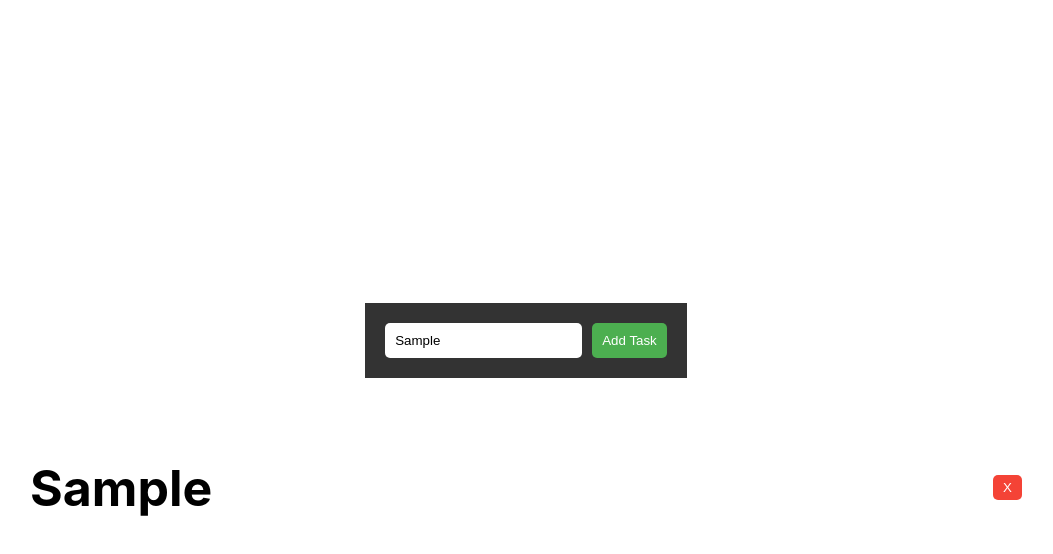
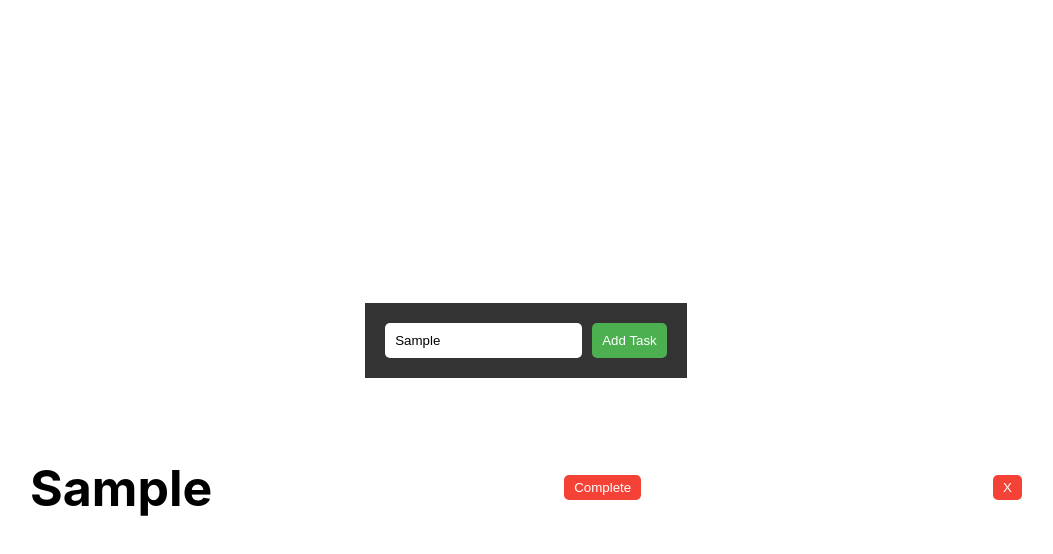
Before and after one commit to KyiPhyuKhant/react-app, a React (Create React App) app: page / in a window 1280 px wide. Both pictures are taken after typing "Sample" into the empty fields and a click on the button "Add Task". Shown: the top 554 px of the page, without its empty margins (114-1167 px from the left). Built offline with nearby package versions, Linux system fonts and the light colour scheme.

Commit message:
exercise of module 5

```diff
--- a/src/Module5.js
+++ b/src/Module5.js
@@ -1,6 +1,6 @@
 import './App.css';
 import { useState } from 'react';
-import {Task} from './Task';
+import { Task } from './Task';
 
 function App() {
   const [todoList, setTodoList] = useState([]);
@@ -11,26 +11,28 @@ function App() {
   };
 
   const addTask = () => {
-    // const newTodoList = [...todoList, newTask];
     const task = {
       id: todoList.length === 0 ? 1 : todoList[todoList.length - 1].id + 1,
       taskName: newTask,
+      complete: false,
     };
     setTodoList([...todoList, task]);
   };
 
   const deleteTask = (id) => {
-    // const newTodoList = todoList.filter((task) => {
-    //   if (task === taskName) {
-    //     return false;
-    //   } else {
-    //     return true;
-    //   }
-    // });
-    // setTodoList(newTodoList);
+    setTodoList(todoList.filter((task) => task.id !== id));
+  };
 
-    setTodoList(todoList.filter((task) => task.id !== id));
-
+  const completeTask = (id) => {
+    setTodoList(
+      todoList.map((task) => {
+        if (task.id === id) {
+          return { ...task, completed: true };
+        } else {
+          return task;
+        }
+      })
+      );
   };
 
   return (
@@ -42,13 +44,14 @@ function App() {
       <div className='list'>
         {todoList.map((task) => {
           return <Task
-          taskName={task.taskName}
-          id={task.id}
-          deleteTask={deleteTask}
+            taskName={task.taskName}
+            id={task.id}
+            completed={task.completed}
+            deleteTask={deleteTask}
+            completeTask={completeTask}
           />;
         })}
       </div>
-      {/* {newTask} */}
     </div>
   );
 }
--- a/src/Task.js
+++ b/src/Task.js
@@ -1,8 +1,9 @@
 export const Task = (props) => {
 
     return (
-        <div className='task'>
+        <div className='task' style={{ backgroundColor: props.completed ? "green" : "white" }}>
             <h1>{props.taskName}</h1>
+            <button onClick={() => props.completeTask(props.id)}>Complete</button>
             <button onClick={() => props.deleteTask(props.id)}> X </button>
         </div>
     );
```
